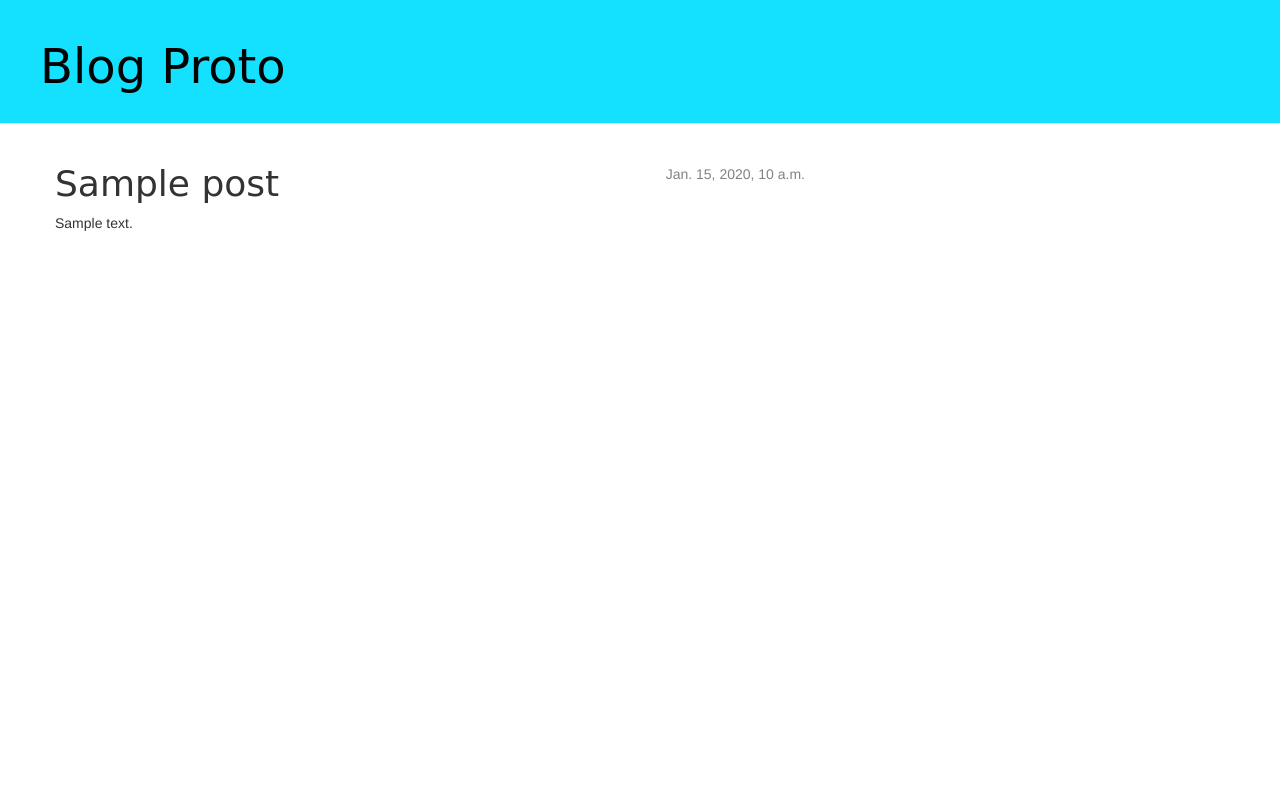
After one commit to Xndr7/blog-proto, a Django app: template templates/blog/post_detail.html in a window 1280 px wide. The commit adds this page. Run offline with Django 3.2, Linux system fonts and the light colour scheme; the template is opened without the code that fills it: most values are stand-ins (such as "Sample title", 1, 10 or a date in 2020); some libraries are stand-ins or nearby versions.

Commit message:
Extension

```diff
--- /dev/null
+++ b/blog/static/css/blog.css
@@ -0,0 +1,47 @@
+.page-header {
+    background-color: #13e1ff;
+    margin-top: 0;
+    padding: 20px 20px 20px 40px;
+}
+
+.page-header h1, .page-header h1 a, .page-header h1 a:visited, .page-header h1 a:active {
+    color: #030303;
+    font-size: 36pt;
+    text-decoration: none;
+}
+
+.content {
+    margin-left: 40px;
+}
+
+h1, h2, h3, h4 {
+    font-family: 'Lobster', cursive;
+}
+
+.date {
+    float: right;
+    color: #828282;
+}
+
+.save {
+    float: right;
+}
+
+.post-form textarea, .post-form input {
+    width: 100%;
+}
+
+.top-menu, .top-menu:hover, .top-menu:visited {
+    color: #ffffff;
+    float: right;
+    font-size: 26pt;
+    margin-right: 20px;
+}
+
+.post {
+    margin-bottom: 70px;
+}
+
+.post h1 a, .post h1 a:visited {
+    color: #000000;
+}
--- a/blog/urls.py
+++ b/blog/urls.py
@@ -1,6 +1,7 @@
-from django.conf.urls import url
+from django.conf.urls import include, url
 from . import views
 
 urlpatterns = [
     url(r'^$', views.post_list, name='post_list'),
+    url(r'^post/(?P<pk>[0-9]+)/$', views.post_detail, name='post_detail'),
 ]
--- a/blog/views.py
+++ b/blog/views.py
@@ -1,7 +1,11 @@
-from django.shortcuts import render
+from django.shortcuts import render, get_object_or_404
 from .models import Post
 
 
 def post_list(request):
     posts = Post.objects.all()
     return render(request, 'blog/post_list.html', {'posts': posts})
+
+def post_detail(request, pk):
+    post = get_object_or_404(Post, pk=pk)
+    return render(request, 'blog/post_detail.html', {'post': post})
--- /dev/null
+++ b/templates/blog/base.html
@@ -0,0 +1,29 @@
+{% load staticfiles %}
+<html>
+    <head>
+        <link rel="stylesheet" href="//maxcdn.bootstrapcdn.com/bootstrap/3.2.0/css/bootstrap.min.css">
+<link rel="stylesheet" href="//maxcdn.bootstrapcdn.com/bootstrap/3.2.0/css/bootstrap-theme.min.css">
+        <link rel="stylesheet" href="{% static 'css/blog.css' %}">
+        <title>Blog-proto</title>
+    </head>
+    <body>
+
+<div>
+<div class="page-header">
+    <h1><a href="/">Blog Proto</a></h1>
+</div>
+
+
+    <div class="content container">
+    <div class="row">
+        <div class="col-md-8">
+            {% block content %}
+
+            {% endblock content %}
+        </div>
+    </div>
+</div>
+
+
+    </body>
+</html>
--- /dev/null
+++ b/templates/blog/post_detail.html
@@ -0,0 +1,13 @@
+{% extends 'blog/base.html' %}
+
+{% block content %}
+    <div class="post">
+        {% if post.published_date %}
+            <div class="date">
+                {{ post.published_date }}
+            </div>
+        {% endif %}
+        <h1>{{ post.title }}</h1>
+        <p>{{ post.text|linebreaks }}</p>
+    </div>
+{% endblock %}
```
Also changed, not shown: templates/blog/post_list.html (+12 -20 lines).
